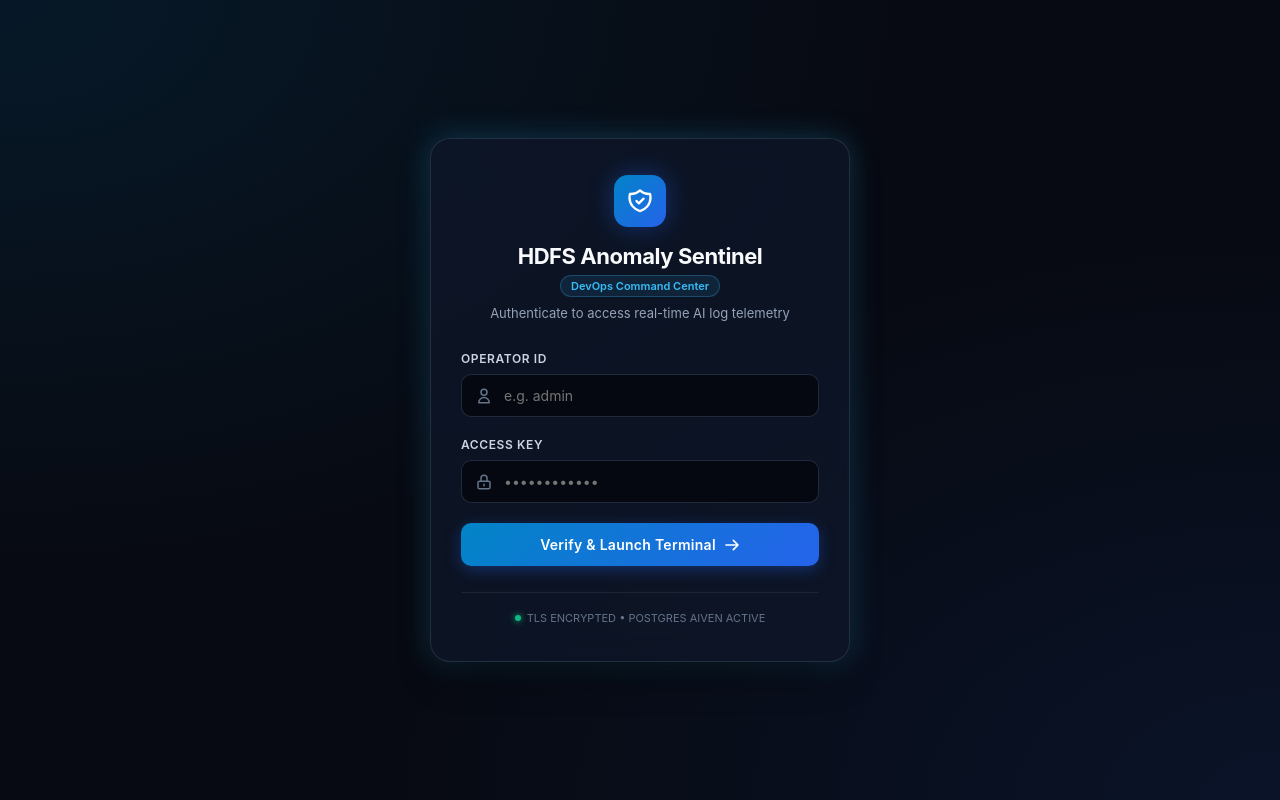
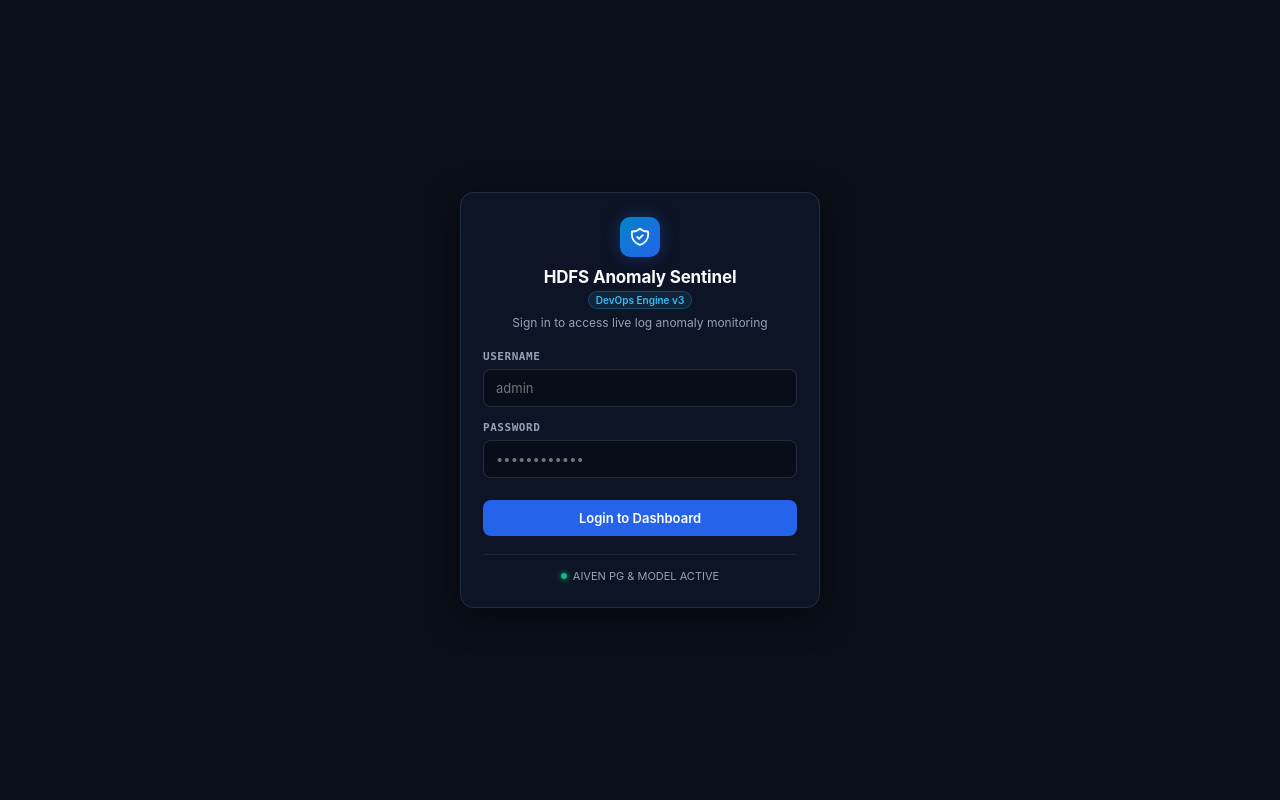
Before and after one commit to akashraya-tech/AI_Log_Anomaly_Detection, a Flask app: page /login in a window 1280 px wide. Run offline with Flask 3, Linux system fonts and the light colour scheme; parts of the project's set-up code (start-up, migrations or seed data) failed here and were passed over; some libraries are stand-ins or nearby versions.

Commit message:
style: make login card compact with exact dashboard colors

```diff
--- a/templates/login.html
+++ b/templates/login.html
@@ -3,17 +3,18 @@
 <head>
   <meta charset="UTF-8">
   <meta name="viewport" content="width=device-width, initial-scale=1.0">
-  <title>Admin Authentication - HDFS Anomaly Sentinel</title>
+  <title>Admin Login - HDFS Anomaly Sentinel</title>
   <style>
     :root {
-      --bg-base: #070a12;
+      --bg-main: #0b0f19;
       --bg-card: rgba(15, 23, 42, 0.75);
-      --border-subtle: rgba(51, 65, 85, 0.6);
+      --bg-input: #070d19;
+      --border-color: rgba(51, 65, 85, 0.6);
+      --text-muted: #94a3b8;
+      --text-heading: #f8fafc;
       --accent-blue: #38bdf8;
-      --accent-glow: rgba(56, 189, 248, 0.25);
       --accent-red: #f43f5e;
-      --text-main: #f8fafc;
-      --text-muted: #94a3b8;
+      --accent-green: #10b981;
     }
 
     * {
@@ -24,220 +25,181 @@
     }
 
     body {
-      background-color: var(--bg-base);
-      background-image:
-        radial-gradient(at 0% 0%, rgba(2, 132, 199, 0.12) 0px, transparent 50%),
-        radial-gradient(at 100% 100%, rgba(37, 99, 235, 0.10) 0px, transparent 50%);
-      color: var(--text-main);
+      background-color: var(--bg-main);
+      color: #e2e8f0;
       min-height: 100vh;
       display: flex;
       align-items: center;
       justify-content: center;
-      padding: 20px;
+      padding: 16px;
     }
 
-    .login-container {
+    .login-box {
       width: 100%;
-      max-width: 420px;
+      max-width: 360px;
       background: var(--bg-card);
-      border: 1px solid var(--border-subtle);
-      border-radius: 20px;
-      padding: 36px 30px;
-      box-shadow: 0 20px 40px -15px rgba(0, 0, 0, 0.7), 0 0 30px var(--accent-glow);
-      backdrop-filter: blur(16px);
-      -webkit-backdrop-filter: blur(16px);
+      border: 1px solid var(--border-color);
+      border-radius: 14px;
+      padding: 24px 22px;
+      backdrop-filter: blur(10px);
+      -webkit-backdrop-filter: blur(10px);
+      box-shadow: 0 10px 30px rgba(0, 0, 0, 0.5);
     }
 
-    .brand-header {
+    .brand-section {
       text-align: center;
-      margin-bottom: 30px;
+      margin-bottom: 20px;
     }
 
-    .brand-icon {
-      width: 52px;
-      height: 52px;
-      border-radius: 14px;
+    .brand-logo {
+      width: 40px;
+      height: 40px;
+      border-radius: 10px;
       background: linear-gradient(135deg, #0284c7, #2563eb);
       display: inline-flex;
       align-items: center;
       justify-content: center;
-      box-shadow: 0 0 24px rgba(37, 99, 235, 0.4);
-      margin-bottom: 16px;
+      box-shadow: 0 0 15px rgba(37, 99, 235, 0.35);
+      margin-bottom: 10px;
     }
 
-    .brand-icon svg {
-      width: 28px;
-      height: 28px;
+    .brand-logo svg {
+      width: 22px;
+      height: 22px;
       fill: none;
       stroke: #ffffff;
       stroke-width: 2;
     }
 
     .brand-title {
-      font-size: 22px;
+      font-size: 17px;
       font-weight: 700;
-      color: var(--text-main);
-      letter-spacing: -0.02em;
+      color: var(--text-heading);
+      letter-spacing: -0.01em;
     }
 
-    .brand-badge {
+    .version-tag {
       display: inline-block;
-      font-size: 11px;
-      font-weight: 600;
-      padding: 3px 10px;
+      font-size: 10px;
+      padding: 2px 7px;
       border-radius: 9999px;
       background: rgba(56, 189, 248, 0.1);
       color: var(--accent-blue);
       border: 1px solid rgba(56, 189, 248, 0.25);
-      margin-top: 6px;
+      font-weight: 600;
+      margin-top: 4px;
     }
 
     .brand-desc {
-      font-size: 13px;
+      font-size: 12px;
       color: var(--text-muted);
-      margin-top: 8px;
+      margin-top: 6px;
     }
 
     .error-banner {
       background: rgba(244, 63, 94, 0.15);
-      border: 1px solid rgba(244, 63, 94, 0.35);
+      border: 1px solid rgba(244, 63, 94, 0.3);
       color: #fda4af;
-      padding: 10px 14px;
-      border-radius: 10px;
-      font-size: 13px;
-      display: flex;
-      align-items: center;
-      gap: 8px;
-      margin-bottom: 20px;
+      padding: 8px 12px;
+      border-radius: 8px;
+      font-size: 12px;
+      margin-bottom: 16px;
+      text-align: center;
     }
 
     .form-group {
-      margin-bottom: 20px;
+      margin-bottom: 14px;
     }
 
     .form-label {
       display: block;
-      font-size: 12px;
+      font-size: 11px;
       font-weight: 600;
-      color: #cbd5e1;
+      color: var(--text-muted);
       text-transform: uppercase;
       letter-spacing: 0.05em;
-      margin-bottom: 8px;
-    }
-
-    .input-wrapper {
-      position: relative;
-    }
-
-    .input-wrapper svg {
-      position: absolute;
-      left: 14px;
-      top: 50%;
-      transform: translateY(-50%);
-      width: 18px;
-      height: 18px;
-      stroke: #64748b;
-      fill: none;
-      stroke-width: 2;
-      pointer-events: none;
-      transition: stroke 0.2s;
+      margin-bottom: 6px;
+      font-family: monospace;
     }
 
     .form-input {
       width: 100%;
-      background: #050811;
-      border: 1px solid var(--border-subtle);
-      border-radius: 10px;
-      padding: 12px 14px 12px 42px;
-      font-size: 14px;
+      background: var(--bg-input);
+      border: 1px solid var(--border-color);
+      border-radius: 8px;
+      padding: 10px 12px;
+      font-size: 13px;
       color: #ffffff;
       outline: none;
-      transition: all 0.2s ease;
+      transition: border-color 0.2s;
     }
 
     .form-input:focus {
       border-color: var(--accent-blue);
-      box-shadow: 0 0 0 3px rgba(56, 189, 248, 0.15);
-    }
-
-    .form-input:focus + svg {
-      stroke: var(--accent-blue);
     }
 
     .submit-btn {
       width: 100%;
-      padding: 13px;
-      background: linear-gradient(135deg, #0284c7, #2563eb);
+      padding: 10px;
+      background: #2563eb;
       color: #ffffff;
       border: none;
-      border-radius: 10px;
-      font-size: 14px;
+      border-radius: 8px;
+      font-size: 13px;
       font-weight: 600;
-      letter-spacing: 0.02em;
       cursor: pointer;
-      box-shadow: 0 4px 15px rgba(37, 99, 235, 0.35);
-      transition: all 0.2s ease;
-      margin-top: 6px;
-      display: flex;
-      align-items: center;
-      justify-content: center;
-      gap: 8px;
+      transition: background-color 0.2s, transform 0.1s;
+      margin-top: 8px;
     }
 
     .submit-btn:hover {
-      background: linear-gradient(135deg, #0369a1, #1d4ed8);
+      background: #1d4ed8;
       transform: translateY(-1px);
-      box-shadow: 0 6px 20px rgba(37, 99, 235, 0.45);
     }
 
     .submit-btn:active {
       transform: translateY(0);
     }
 
-    .security-badge {
-      margin-top: 26px;
-      padding-top: 18px;
+    .footer-status {
+      margin-top: 18px;
+      padding-top: 14px;
       border-top: 1px solid rgba(51, 65, 85, 0.4);
       display: flex;
       align-items: center;
       justify-content: center;
       gap: 6px;
       font-size: 11px;
-      color: #64748b;
+      color: var(--text-muted);
       font-family: monospace;
     }
 
-    .dot-online {
+    .dot-green {
       width: 6px;
       height: 6px;
       border-radius: 50%;
-      background: #10b981;
-      box-shadow: 0 0 6px #10b981;
+      background-color: var(--accent-green);
+      box-shadow: 0 0 6px var(--accent-green);
     }
   </style>
 </head>
 
 <body>
-  <div class="login-container">
-    <div class="brand-header">
-      <div class="brand-icon">
+  <div class="login-box">
+    <div class="brand-section">
+      <div class="brand-logo">
         <svg viewBox="0 0 24 24">
           <path stroke-linecap="round" stroke-linejoin="round" d="M9 12l2 2 4-4m5.618-4.016A11.955 11.955 0 0112 2.944a11.955 11.955 0 01-8.618 3.04A12.02 12.02 0 003 9c0 5.591 3.824 10.29 9 11.622 5.176-1.332 9-6.03 9-11.622 0-1.042-.133-2.052-.382-3.016z"/>
         </svg>
       </div>
-      <h1 class="brand-title">HDFS Anomaly Sentinel</h1>
-      <span class="brand-badge">DevOps Command Center</span>
-      <p class="brand-desc">Authenticate to access real-time AI log telemetry</p>
+      <div class="brand-title">HDFS Anomaly Sentinel</div>
+      <span class="version-tag">DevOps Engine v3</span>
+      <p class="brand-desc">Sign in to access live log anomaly monitoring</p>
     </div>
 
     {% if error %}
     <div class="error-banner">
-      <svg width="18" height="18" viewBox="0 0 24 24" fill="none" stroke="currentColor" stroke-width="2">
-        <circle cx="12" cy="12" r="10"></circle>
-        <line x1="12" y1="8" x2="12" y2="12"></line>
-        <line x1="12" y1="16" x2="12.01" y2="16"></line>
-      </svg>
-      <span>{{ error }}</span>
+      {{ error }}
     </div>
     {% endif %}
 
@@ -245,26 +207,20 @@
       <input type="hidden" name="csrf_token" value="{{ csrf_token() }}">
 
       <div class="form-group">
-        <label class="form-label" for="username">Operator ID</label>
-        <div class="input-wrapper">
+        <label class="form-label" for="username">Username</label>
         <input
           type="text"
           id="username"
           name="username"
           class="form-input"
-            placeholder="e.g. admin"
+          placeholder="admin"
           required
           autocomplete="username"
         >
-          <svg viewBox="0 0 24 24">
-            <path stroke-linecap="round" stroke-linejoin="round" d="M16 7a4 4 0 11-8 0 4 4 0 018 0zM12 14a7 7 0 00-7 7h14a7 7 0 00-7-7z" />
-          </svg>
-        </div>
       </div>
 
       <div class="form-group">
-        <label class="form-label" for="password">Access Key</label>
-        <div class="input-wrapper">
+        <label class="form-label" for="password">Password</label>
         <input
           type="password"
           id="password"
@@ -274,23 +230,16 @@
           required
           autocomplete="current-password"
         >
-          <svg viewBox="0 0 24 24">
-            <path stroke-linecap="round" stroke-linejoin="round" d="M12 15v2m-6 4h12a2 2 0 002-2v-6a2 2 0 00-2-2H6a2 2 0 00-2 2v6a2 2 0 002 2zm10-10V7a4 4 0 00-8 0v4h8z" />
-          </svg>
-        </div>
       </div>
 
       <button type="submit" class="submit-btn">
-        <span>Verify & Launch Terminal</span>
-        <svg width="16" height="16" viewBox="0 0 24 24" fill="none" stroke="currentColor" stroke-width="2.5">
-          <path stroke-linecap="round" stroke-linejoin="round" d="M14 5l7 7m0 0l-7 7m7-7H3"/>
-        </svg>
+        Login to Dashboard
       </button>
     </form>
 
-    <div class="security-badge">
-      <span class="dot-online"></span>
-      <span>TLS ENCRYPTED • POSTGRES AIVEN ACTIVE</span>
+    <div class="footer-status">
+      <span class="dot-green"></span>
+      <span>AIVEN PG &amp; MODEL ACTIVE</span>
     </div>
   </div>
 </body>
```
Lines whose indentation alone changed are shown as unchanged.
